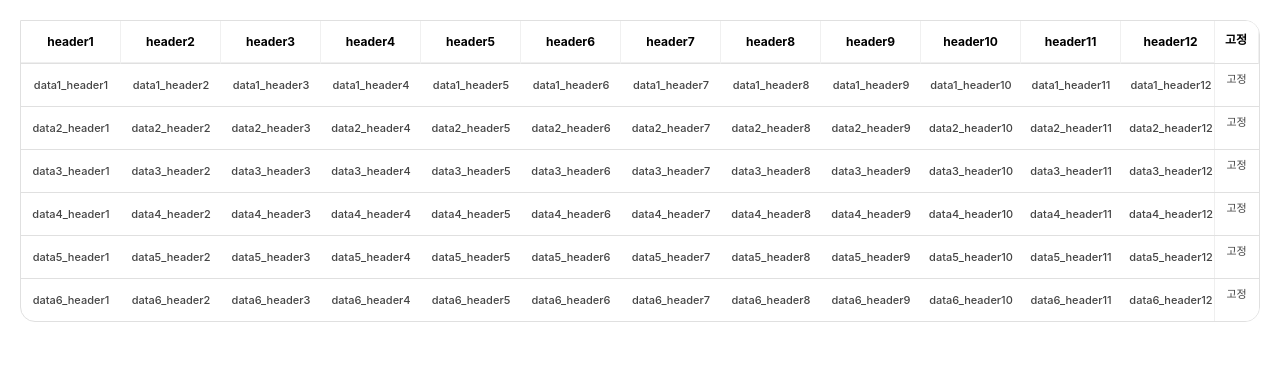
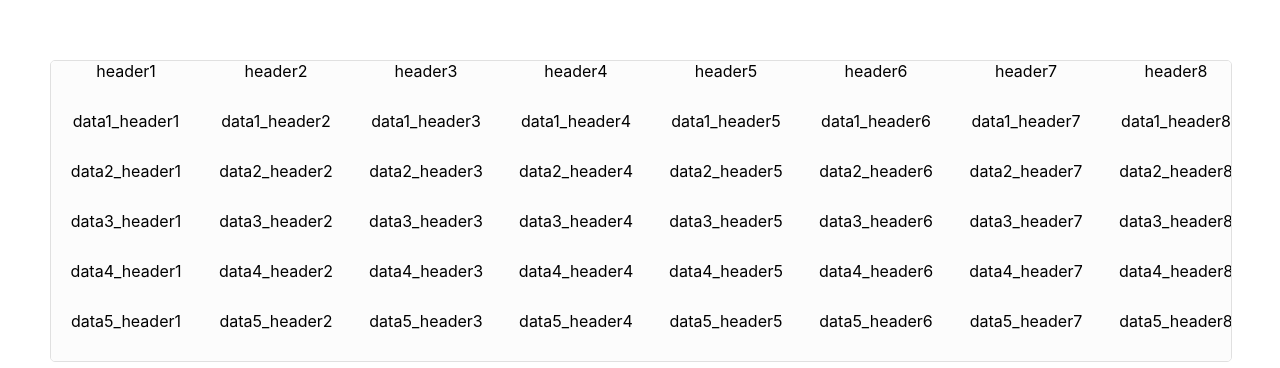
Before and after one commit to fkakd1205/table-scroll, a React (Create React App) app: page / in a window 1280 px wide. Shown: the top 368 px of the page. Built offline with nearby package versions, Linux system fonts and the light colour scheme.

Commit message:
FEAT : react-virtualized - MultiGrid 컴포넌트 사용 HomeV11 => 고정컬럼 여러개 설정 불가

```diff
--- a/src/App.js
+++ b/src/App.js
@@ -9,6 +9,9 @@ import HomeV5 from './routes/home/HomeV5';
 import HomeV6 from './routes/home/HomeV6';
 import HomeV7 from './routes/home/HomeV7';
 import HomeV8 from './routes/home/HomeV8';
+import HomeV9 from './routes/home/HomeV9';
+import HomeV10 from './routes/home/HomeV10';
+import HomeV11 from './routes/home/HomeV11';
 
 function App() {
   return (
@@ -21,7 +24,10 @@ function App() {
           {/* <Route path="/" element={<HomeV5 />} /> */}
           {/* <Route path="/" element={<HomeV6 />} /> */}
           {/* <Route path="/" element={<HomeV7 />} /> */}
-          <Route path="/" element={<HomeV8 />} />
+          {/* <Route path="/" element={<HomeV8 />} /> */}
+          {/* <Route path="/" element={<HomeV9 />} /> */}
+          {/* <Route path="/" element={<HomeV10 />} /> */}
+          <Route path="/" element={<HomeV11 />} />
         </Routes>
     </div>
   );
--- /dev/null
+++ b/src/routes/home/HomeV11.js
@@ -0,0 +1,91 @@
+import React from "react";
+import { TableBox, TableWrapper } from "./style/Home.styled";
+import { AutoSizer, Column, MultiGrid, Table } from "react-virtualized";
+import 'react-virtualized/styles.css';
+
+const TH_SIZE = 40;
+const TD_SIZE = 100;
+
+export default function HomeV11() {
+    const thList = createTableHeader();
+    const tdList = createTableData();
+
+    const cellRenderer = ({ columnIndex, key, rowIndex, style }) => {
+        if(rowIndex === 0) {
+            return (
+                <div
+                    key={key}
+                    style={style}
+                >
+                    {thList[columnIndex].headerName}
+                </div>
+            )
+        }
+        else {
+            return (
+                <div
+                    key={key}
+                    style={style}
+                >
+                    {tdList[rowIndex-1][thList[columnIndex]?.headerName]}
+                </div>
+            )
+        }
+    }
+
+    return (
+        <TableWrapper>
+            <TableBox>
+                <AutoSizer>
+                    {({ width }) => (
+                        <>
+                            <MultiGrid
+                                cellRenderer={cellRenderer}
+                                fixedRowCount={1}
+                                height={500}
+                                width={width}
+                                columnCount={thList.length}
+                                rowCount={tdList.length + 1}
+                                rowHeight={50}
+                                columnWidth={150}
+                            />
+
+                        </>
+
+                    )}
+                </AutoSizer>
+            </TableBox>
+        </TableWrapper>
+    )
+}
+
+const createTableHeader = () => {
+    let thList = [];
+    let th = {};
+    for (var i = 0; i < TH_SIZE; i++) {
+        th = {
+            index: i,
+            headerName: "header" + (i + 1),
+        }
+        thList.push(th);
+    }
+
+    return thList;
+}
+
+const createTableData = () => {
+    let tdList = [];
+    let td = {};
+    for (var i = 0; i < TD_SIZE; i++) {
+        for (var j = 0; j < TH_SIZE; j++) {
+            let th = "header" + (j + 1);
+            td = {
+                ...td,
+                [th]: "data" + (i + 1) + "_" + th
+            }
+        }
+        tdList.push(td);
+    }
+
+    return tdList;
+}
--- a/src/routes/home/style/Home.styled.js
+++ b/src/routes/home/style/Home.styled.js
@@ -4,6 +4,7 @@ import { FixedSizeGrid, FixedSizeList } from "react-window";
 export const TableWrapper = styled.div`
     margin-top: 10px;
     padding: 50px;
+
     .empty-box{
         padding: 50px 0;
 
@@ -21,6 +22,15 @@ export const TableWrapper = styled.div`
                 height: 20px;
             }
         }
+    }
+
+    .table-header {
+        min-width: 150px;
+        /* overflow: auto; */
+    }
+
+    .table-row {
+
     }
 `;
 
@@ -73,12 +83,15 @@ export const HeaderTh = styled.div`
 `;
 
 export const TableBox = styled.div`
+    width: 100%;
     overflow: auto;
     min-height: 300px;
     max-height: 300px;
     border: 1px solid #e0e0e0;
     border-radius: 5px;
     background:#fcfcfc;
+    display: flex;
+    flex: 1 1 auto;
 
     &::-webkit-scrollbar{
         background: #e1e1e130;
```
